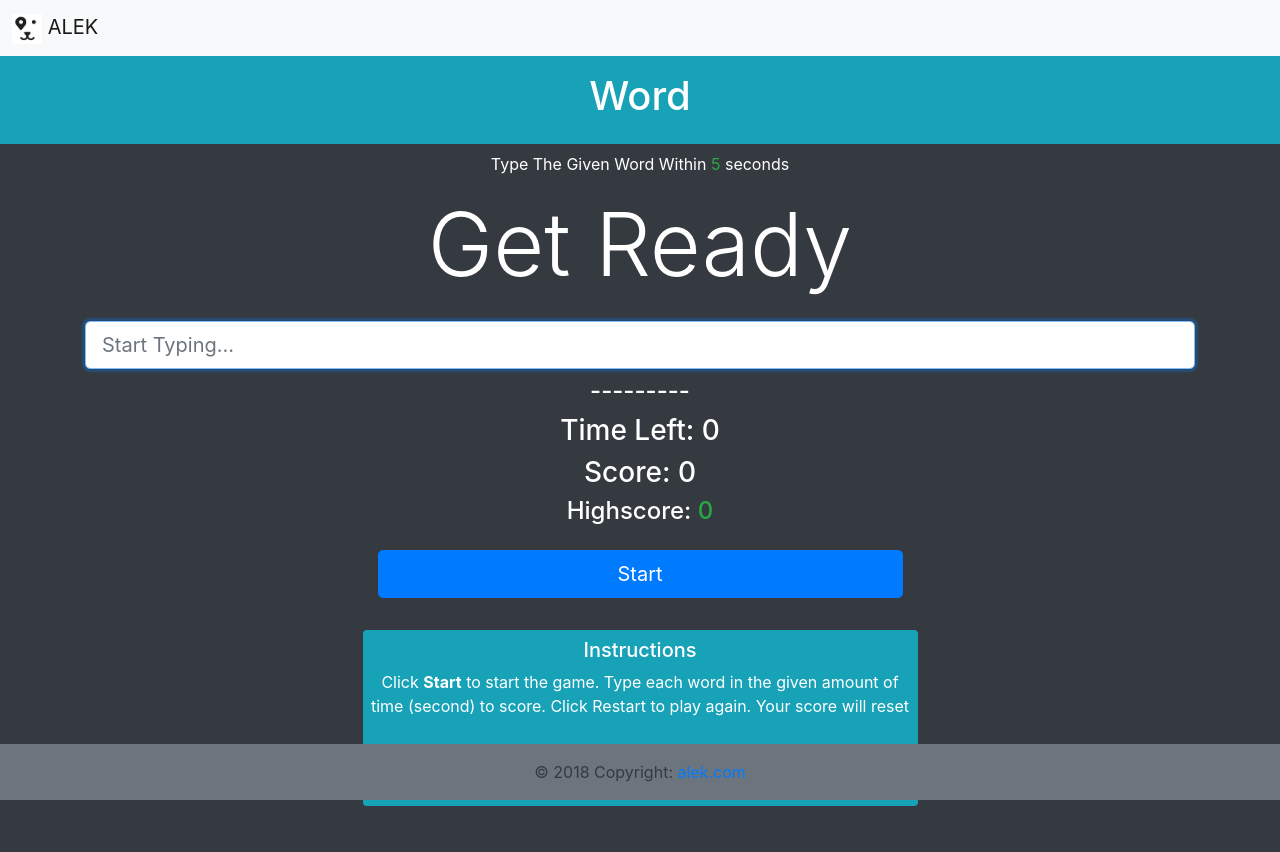
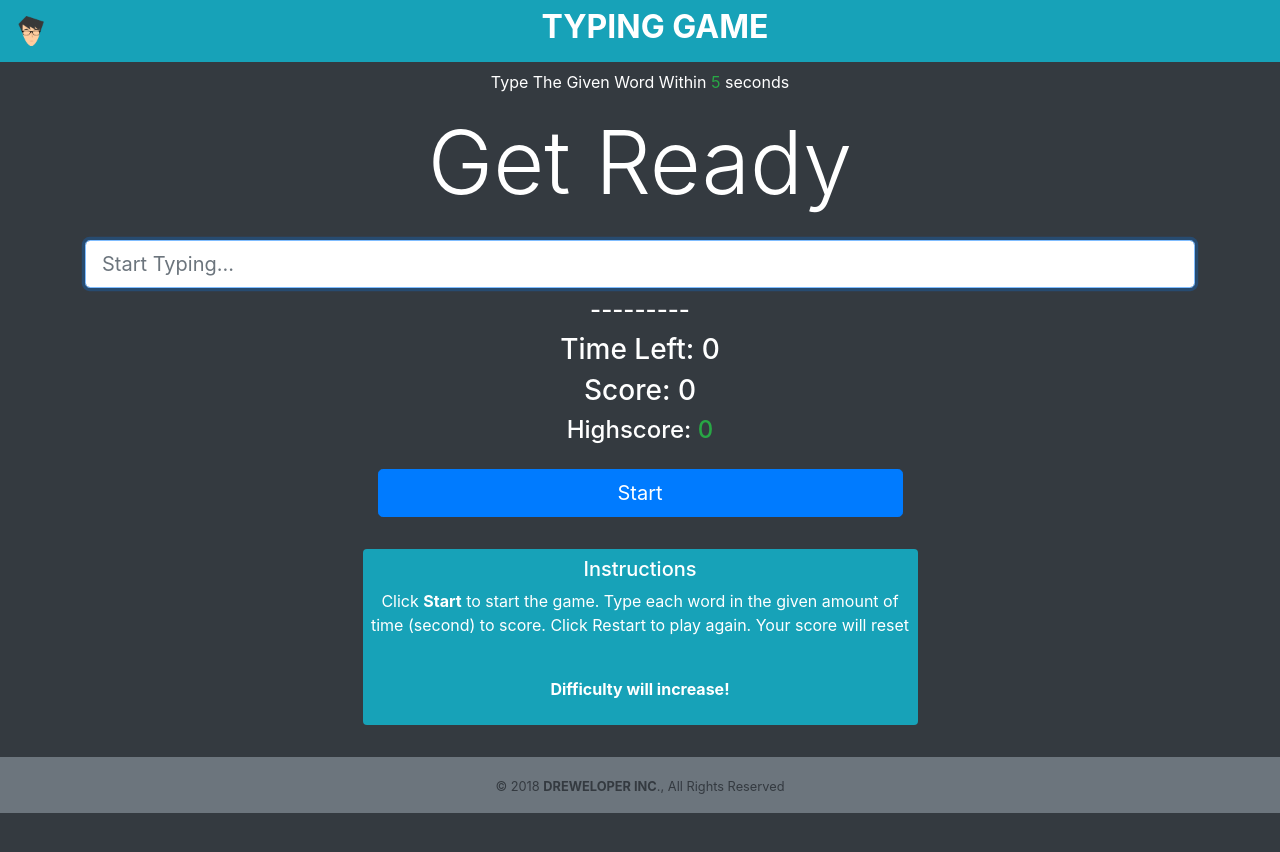
Before and after one commit to laiandrew2002/typing-game, a website: page index.html in a window 1280 px wide. After the commit the page ends 813 px from the top, so only its background shows below. Drawn offline with nearby package versions, Linux system fonts and the light colour scheme.

Commit message:
improvement 1

```diff
--- a/index.html
+++ b/index.html
@@ -5,19 +5,15 @@
     <meta http-equiv="X-UA-Compatible" content="IE=edge">
     <title>Typing Game</title>
     <meta name="viewport" content="width=device-width, initial-scale=1">
+    <link rel="icon" href="alek-logo.ico">
+    <link rel='stylesheet'  type="text/css" herf='style.css' >
     <link rel="stylesheet" href="https://stackpath.bootstrapcdn.com/bootstrap/4.1.3/css/bootstrap.min.css" integrity="sha384-MCw98/SFnGE8fJT3GXwEOngsV7Zt27NXFoaoApmYm81iuXoPkFOJwJ8ERdknLPMO" crossorigin="anonymous">
 </head>
 <body class="bg-dark text-white">
-    <nav class="navbar bg-light navbar-light p-1">
-        <a class="navbar-brand p-2" href="" >
-            <img src="doglogo.jpg" width="30px" height="30px">
-            ALEK
-        </a>
-    </nav>
-
-    <header class="bg-info text-center p-3 mb-2">
-        <h1>Word</h1>
-    </header>
+        <nav class="bg-info navbar navbar-light mb-2">
+            <img src='alek-logo.png' width='30px' height='30px' alt='logo'/>
+            <h2 class="font-weight-bold mx-auto">TYPING GAME</h2>
+        </nav>
 
     <div class="container text-center">
         <div class="row">
@@ -67,23 +63,10 @@
         </div>
     </div>
     <br>
-    <br>
-    <br>
-    <br>
-    <br>
-    <br>
-    <footer class="bg-secondary text-dark text-md-left fixed-bottom">
-        <!-- <div class="container p-1 mt-2 col-md-12">
-            <div class="row"  >
-                <ul>
-                    <li>About</li>
-                    <li>Contact</li>
-                    <li>Version</li>
-                </ul>
-            </div>
-        </div> -->
-        <div class="bg-secondary text-dark text-center py-3">© 2018 Copyright:
-                <a href="#">  alek.com</a>
+
+    <footer class="bg-secondary text-dark text-md-left ">
+        <div class="bg-secondary text-dark text-center py-3">
+            <small class="text-center">© 2018 <b class="ttu">DREWELOPER INC</b>., All Rights Reserved</small>
         </div>
     </footer>
     <script src="script.js"></script>
--- a/script.js
+++ b/script.js
@@ -38,12 +38,12 @@ const words = [
     'muddle',
     'spray',
     'telling',
-    'gaping',
+    'burger',
     'exotic',
     'soup',
     'awake',
     'twist',
-    'care',
+    'pizza',
     'skillful',
     'tired',
     'knock',
@@ -51,7 +51,7 @@ const words = [
     'agonizing',
     'right',
     'peep',
-    'four',
+    'cupcake',
     'ethereal',
     'location'
 ];
--- a/style.css
+++ b/style.css
@@ -0,0 +1,3 @@
+body {
+    height: 100%;
+}
```
Also changed, not shown: package.json (added, +19 -0 lines), alek-logo.ico (added), alek-logo.png (added), doglogo.jpg (deleted).
